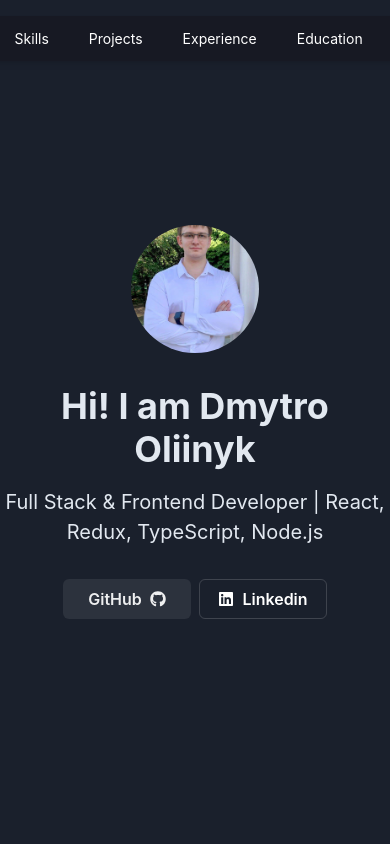
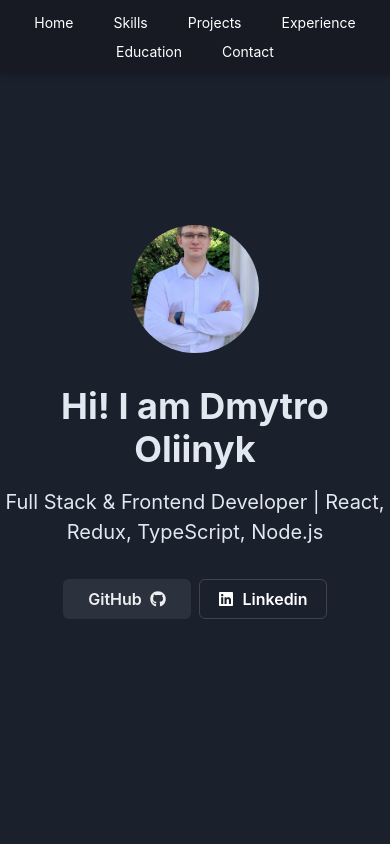
Before and after one commit to dmitiyoleynik/portfolio, a React (Create React App) app: page / in a window 390 px wide. Shown: the top 844 px of the page. Built offline with nearby package versions, Linux system fonts and the light colour scheme.

Commit message:
feature: add small screen layout

```diff
--- a/src/components/navbar.tsx
+++ b/src/components/navbar.tsx
@@ -1,7 +1,10 @@
 import { Box, Flex } from '@chakra-ui/react';
 import { sectionsNames } from '../constants';
+import useIsSmallScreen from '../hooks/useIsSmallScreen';
 
 const Navbar = () => {
+  const isSmallScreen = useIsSmallScreen();
+
   return (
     <Flex
       as="nav"
@@ -10,14 +13,15 @@ const Navbar = () => {
       align="center"
       justify="center"
       padding="0.5rem"
-      borderRadius="full"
+      borderRadius={isSmallScreen ? 'none' : 'full'}
       boxShadow="md"
       position="fixed"
-      top="1rem"
+      top={isSmallScreen ? 0 : '1rem'}
       left="50%"
       transform="translateX(-50%)"
-      width="auto"
+      width={isSmallScreen ? '100%' : 'auto'}
       zIndex="1000"
+      wrap={isSmallScreen ? 'wrap' : 'nowrap'}
     >
       {sectionsNames.map((section, index) => (
         <Box
--- a/src/components/sections/projects/projectItem.tsx
+++ b/src/components/sections/projects/projectItem.tsx
@@ -1,3 +1,4 @@
+import useIsSmallScreen from '../../../hooks/useIsSmallScreen';
 import { SVG } from '../../../types';
 import {
   Box,
@@ -33,7 +34,7 @@ const ProjectItem = ({
   githubLink,
   screenshot,
 }: ProjectItemProps) => {
-  const isSmallScreen = useBreakpointValue({ base: true, md: false });
+  const isSmallScreen = useIsSmallScreen();
   return (
     <Card
       bg="gray.700"
--- /dev/null
+++ b/src/hooks/useIsSmallScreen.tsx
@@ -0,0 +1,5 @@
+import { useBreakpointValue } from '@chakra-ui/react';
+
+const useIsSmallScreen = () => useBreakpointValue({ base: true, md: false });
+
+export default useIsSmallScreen;
```
